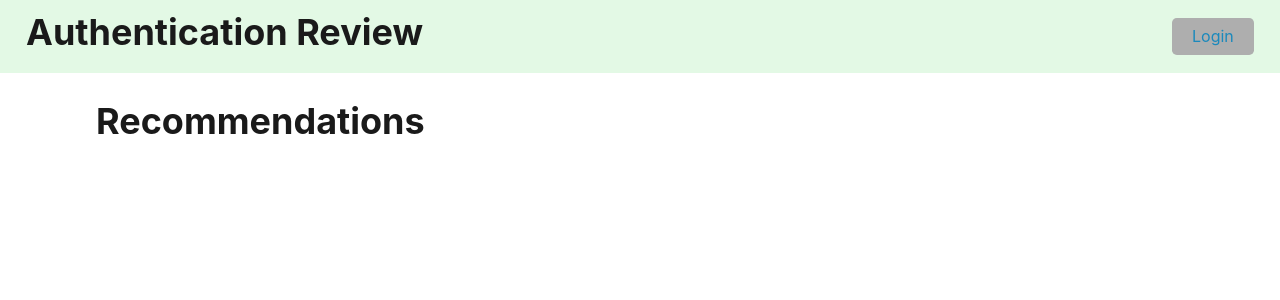
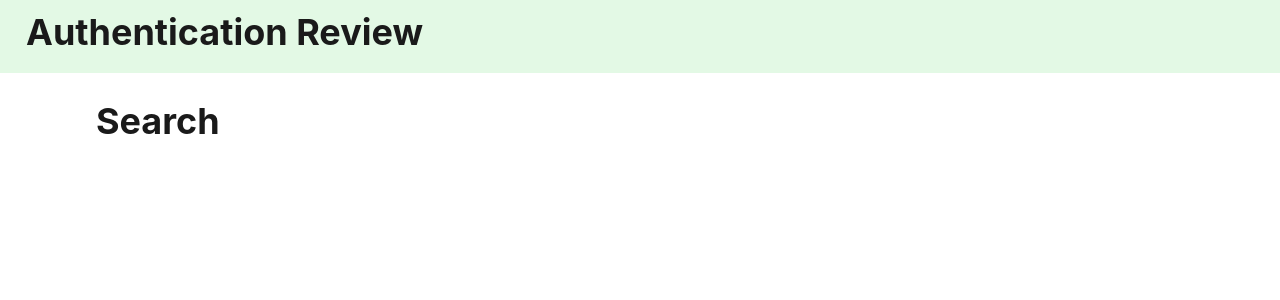
Before and after one commit to tannerflake/WellRead-v1, a React app in the folder client/: page / in a window 1280 px wide. Shown: the top 300 px of the page. Built offline with nearby package versions, Linux system fonts and the light colour scheme; the HTML template or start-up script is replaced by a standard one.

Commit message:
Swapped out the pages on the boiler plate for new ones

```diff
--- a/client/src/components/Navbar.tsx
+++ b/client/src/components/Navbar.tsx
@@ -26,12 +26,7 @@
       <div>
         {
           // Conditional rendering based on loginCheck state
-          !loginCheck ? (
-            // Render login button if user is not logged in
-            <button className="btn" type='button'>
-              <Link to='/login'>Login</Link>
-            </button>
-          ) : (
+          loginCheck && (
             // Render logout button if user is logged in
             <button className="btn" type='button' onClick={() => {
               auth.logout();  // Call logout() method from auth utility on button click
--- /dev/null
+++ b/client/src/pages/ErrorPage.tsx
@@ -0,0 +1,9 @@
+const ErrorPage = () => {
+    return (
+      <section>
+        <h1>Error!</h1>
+      </section>
+    );
+  };
+
+  export default ErrorPage;
```
Also changed, not shown: client/src/main.tsx (+16 -7 lines), client/src/App.tsx (line endings or trailing spaces), client/src/pages/Shelf.tsx (line endings or trailing spaces).
